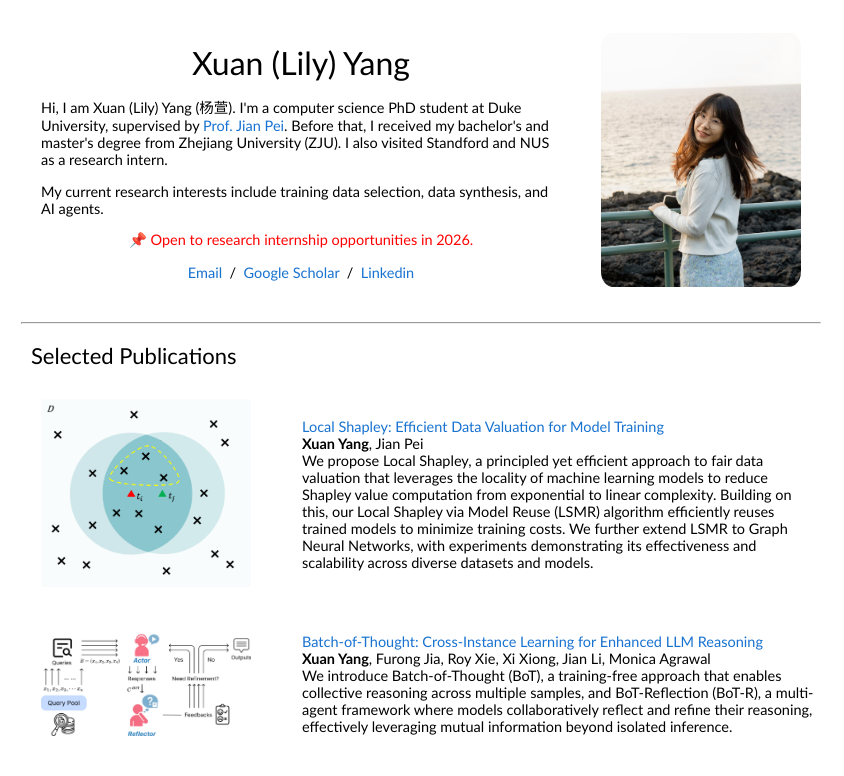
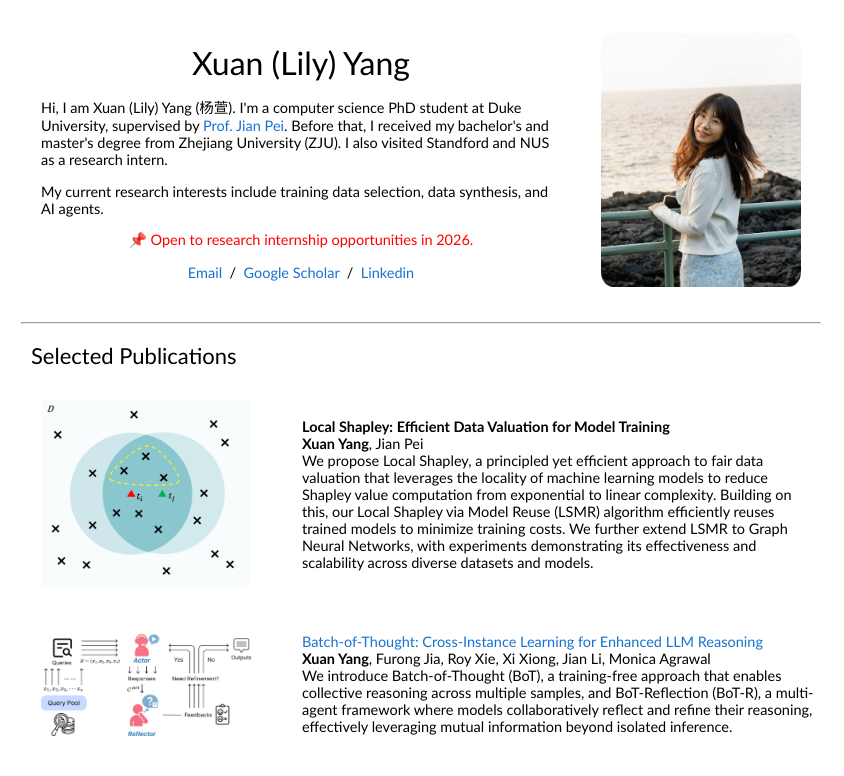
Before and after one commit to xuanyang19/xuanyang19.github.io, a plain HTML site: page index.html in a window 1280 px wide. Shown: the top 776 px of the page, without its empty margins (219-1063 px from the left). Drawn offline with Linux system fonts and the light colour scheme.

Commit message:
Update index.html

```diff
--- a/index.html
+++ b/index.html
@@ -81,8 +81,8 @@
                                 </td>
                                 <td width="75%" valign="middle">
                                     <p>
-                                        <a>Local Shapley: Efficient Data Valuation for Model Training
-                                        </a> &nbsp&nbsp
+                                        <b>Local Shapley: Efficient Data Valuation for Model Training
+                                        </b> &nbsp&nbsp
                                         <br>
                                         <b>Xuan Yang</b>, Jian Pei
                                         <br>
```
